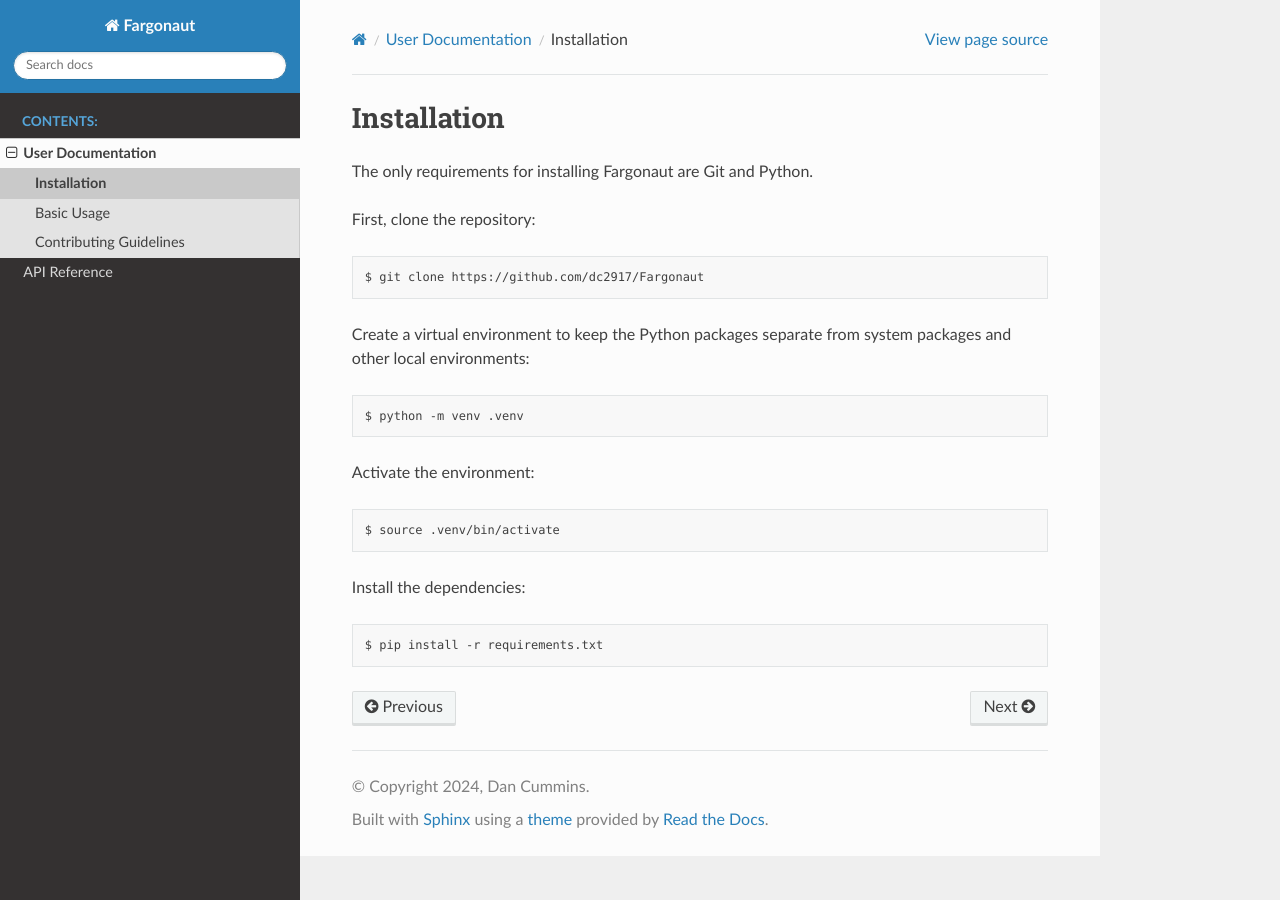
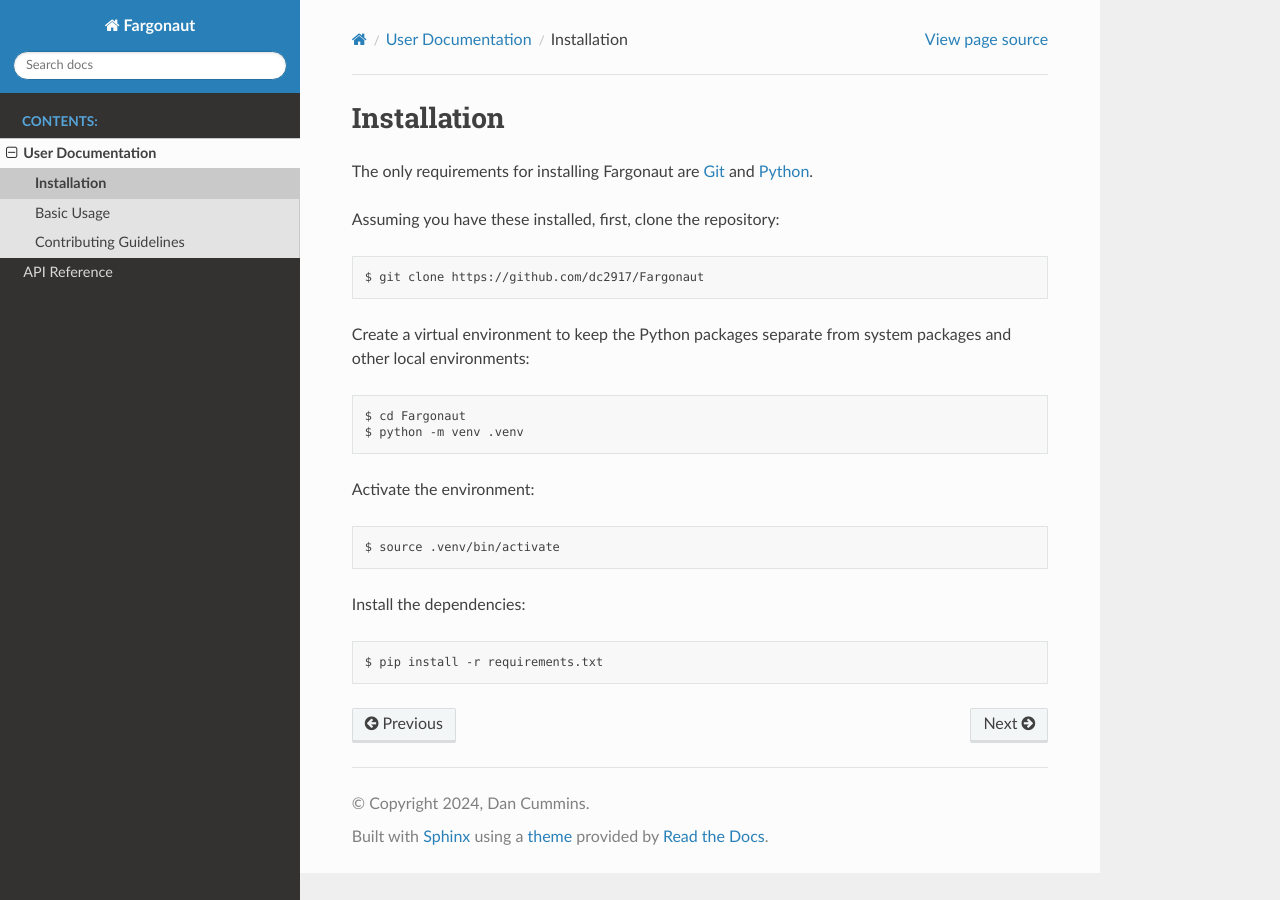
Before and after one commit to dc2917/Fargonaut, a Sphinx documentation site: the page built from docs/source/user_docs/installation.rst, in a window 1280 px wide. Built offline with Sphinx 7.4.7 and the Read the Docs theme 2.0.0, drawn with Linux system fonts in a browser that asks for light colours.

Commit message:
Improved installation instructions

```diff
--- a/docs/source/user_docs/installation.rst
+++ b/docs/source/user_docs/installation.rst
@@ -1,14 +1,15 @@
 Installation
 ============
 
-The only requirements for installing Fargonaut are Git and Python.
+The only requirements for installing Fargonaut are `Git`_ and `Python`_.
 
-First, clone the repository::
+Assuming you have these installed, first, clone the repository::
 
   $ git clone https://github.com/dc2917/Fargonaut
 
 Create a virtual environment to keep the Python packages separate from system packages and other local environments::
 
+  $ cd Fargonaut
   $ python -m venv .venv
 
 Activate the environment::
```
Also changed, not shown: other parts of docs/source/user_docs/installation.rst (+4 -0 lines).
